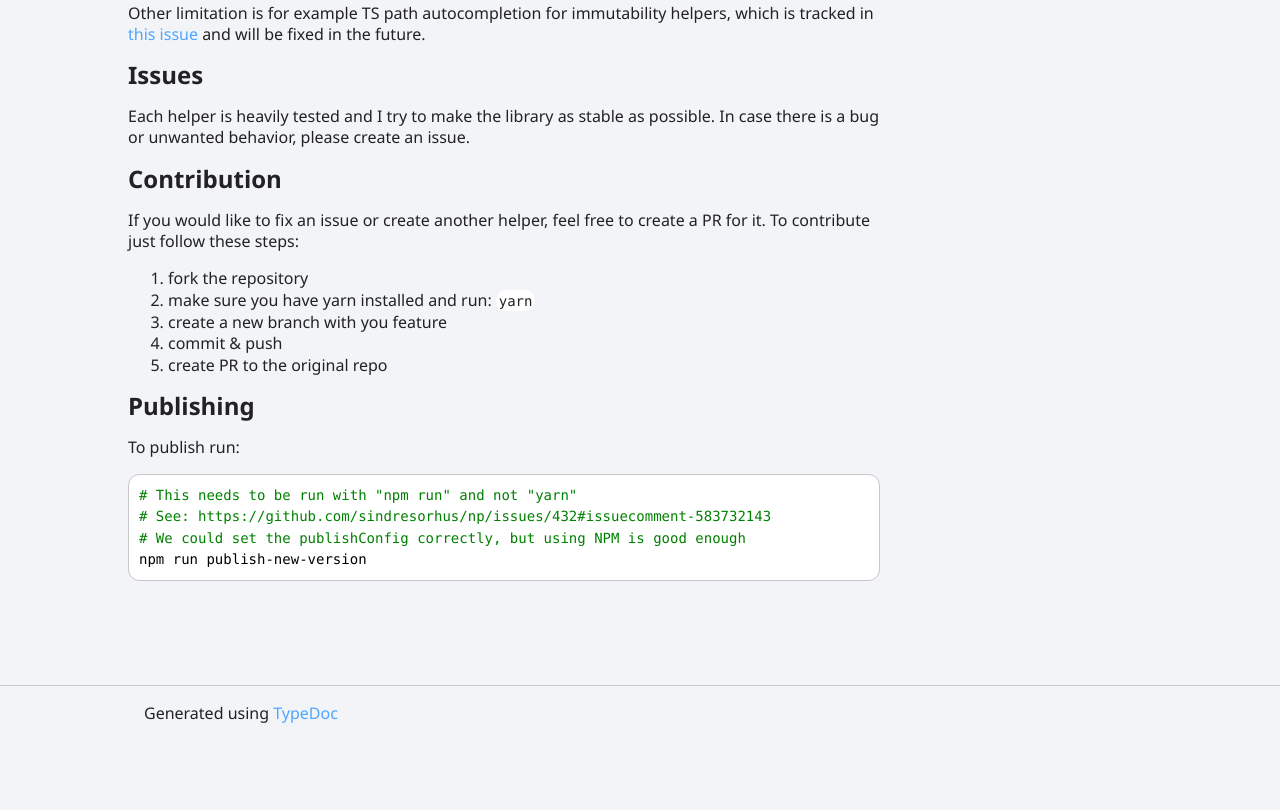
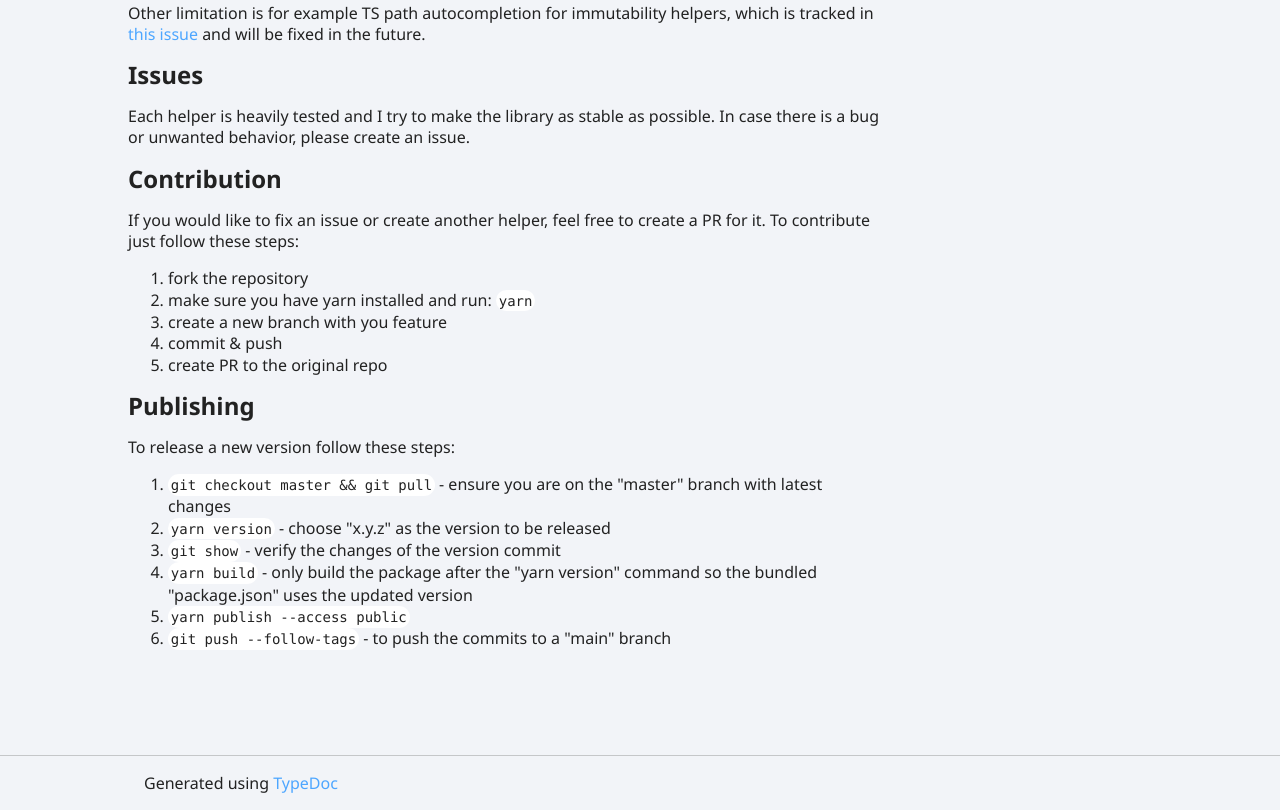
Before and after one commit to Siegrift/tsfunct, a website: page docs/index.html in a window 1280 px wide. Shown: the part 2739-3549 px from the top of the page. Before the commit the page ends 3479 px from the top, so only its background shows below. Drawn offline with Linux system fonts and the light colour scheme.

Commit message:
Fix publish (#35)
* v2.0.2

* v2.0.3

* Fix publish

```diff
--- a/docs/index.html
+++ b/docs/index.html
@@ -123,9 +123,16 @@ contribute just follow these steps:</p>
 <a href="#publishing" id="publishing" style="color: inherit; text-decoration: none;">
   <h2>Publishing</h2>
 </a>
-<p>To publish run:</p>
-<pre><code class="language-sh"><span class="hl-6"># This needs to be run with &quot;npm run&quot; and not &quot;yarn&quot;</span><br/><span class="hl-6"># See: https://github.com/sindresorhus/np/issues/432#issuecomment-583732143</span><br/><span class="hl-6"># We could set the publishConfig correctly, but using NPM is good enough</span><br/><span class="hl-1">npm run publish-new-version</span>
-</code></pre>
+<p>To release a new version follow these steps:</p>
+<ol>
+<li><code>git checkout master &amp;&amp; git pull</code> - ensure you are on the &quot;master&quot; branch with latest changes</li>
+<li><code>yarn version</code> - choose &quot;x.y.z&quot; as the version to be released</li>
+<li><code>git show</code> - verify the changes of the version commit</li>
+<li><code>yarn build</code> - only build the package after the &quot;yarn version&quot; command so the bundled
+&quot;package.json&quot; uses the updated version</li>
+<li><code>yarn publish --access public</code></li>
+<li><code>git push --follow-tags</code> - to push the commits to a &quot;main&quot; branch</li>
+</ol>
 </div></div>
 <div class="col-4 col-menu menu-sticky-wrap menu-highlight">
 <div class="tsd-navigation settings">
```
Also changed, not shown: package.json (+5 -9 lines), README.md, 2 other files.
